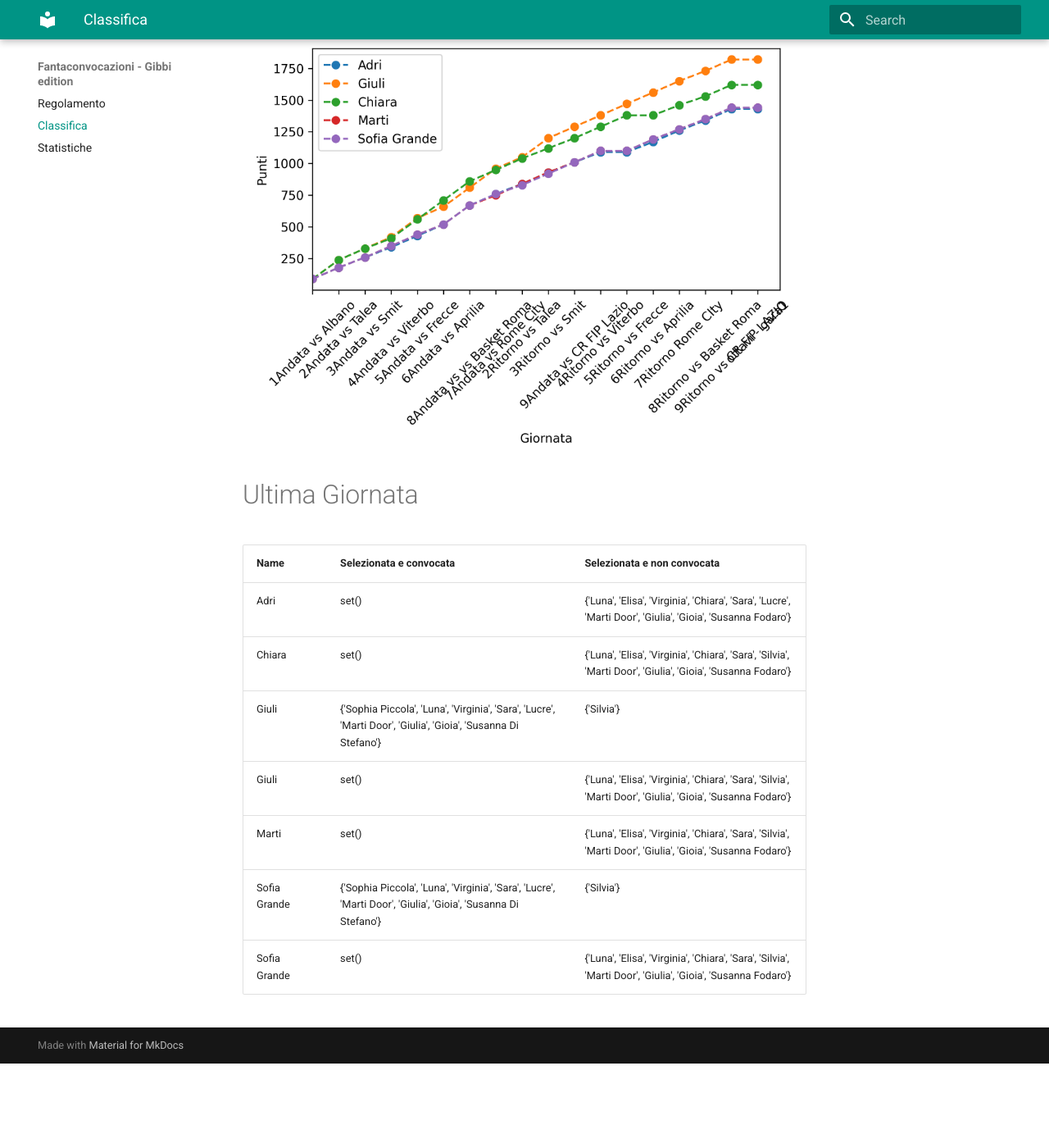
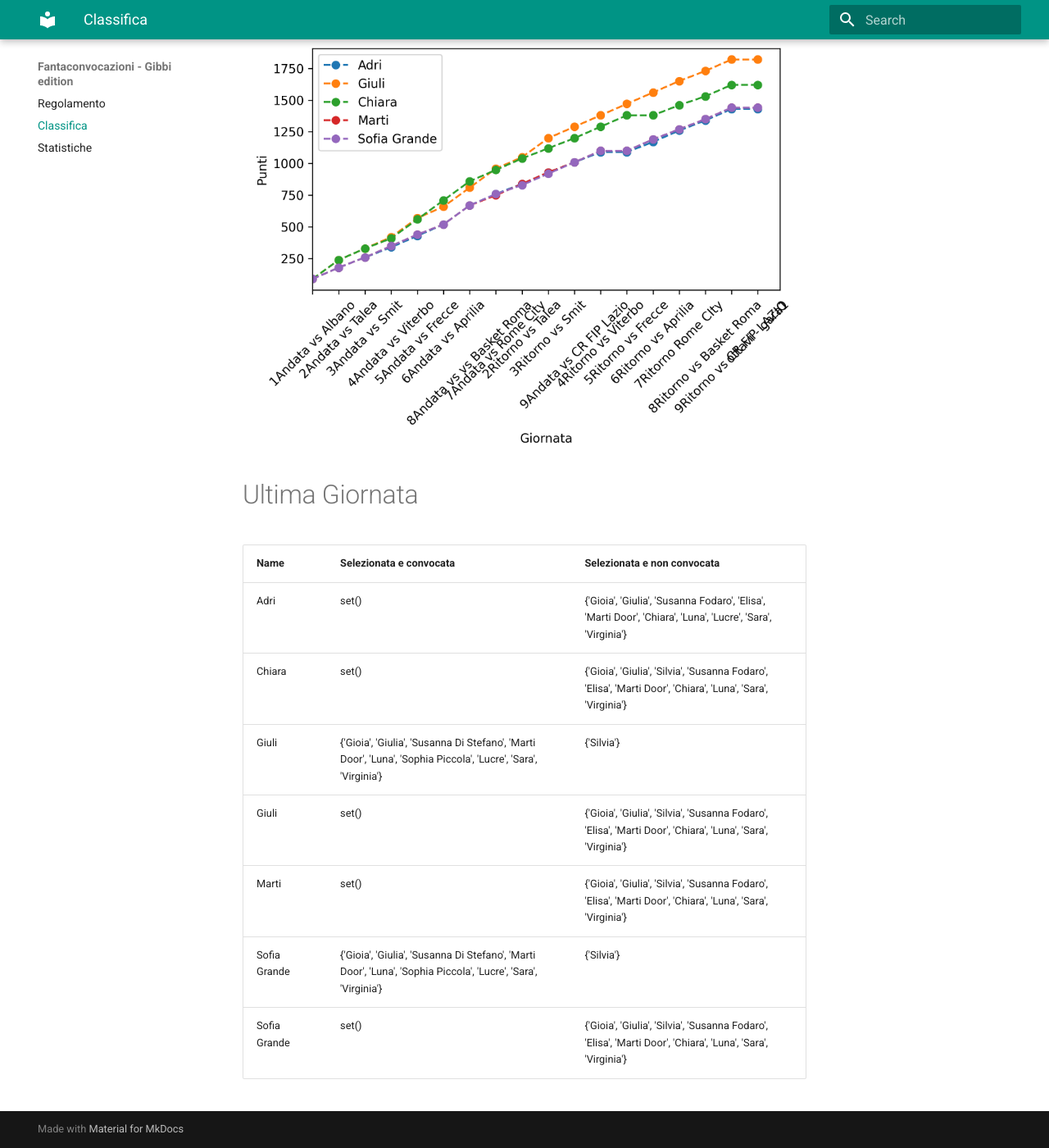
Before and after one commit to martinig94/fantagibbi, an MkDocs documentation site: the page built from docs/Classifica.md, in a window 1280 px wide and 1400 px high, scrolled down 565 px. Shown: the whole window at 82% size. Built offline with MkDocs 1.6.1 and Material for MkDocs 9.7.7, drawn with Linux system fonts in a browser that asks for light colours; before the commit the page ends 1862 px from its top, so only the background shows below that.

Commit message:
Auto-update from main.py

```diff
--- a/docs/Classifica.md
+++ b/docs/Classifica.md
@@ -18,11 +18,11 @@
 <!-- START_TABLE CORRECT -->
 | Name         | Selezionata e convocata                                                                                        | Selezionata e non convocata                                                                                  |
 |:-------------|:---------------------------------------------------------------------------------------------------------------|:-------------------------------------------------------------------------------------------------------------|
-| Adri         | set()                                                                                                          | {'Luna', 'Elisa', 'Virginia', 'Chiara', 'Sara', 'Lucre', 'Marti Door', 'Giulia', 'Gioia', 'Susanna Fodaro'}  |
-| Chiara       | set()                                                                                                          | {'Luna', 'Elisa', 'Virginia', 'Chiara', 'Sara', 'Silvia', 'Marti Door', 'Giulia', 'Gioia', 'Susanna Fodaro'} |
-| Giuli        | {'Sophia Piccola', 'Luna', 'Virginia', 'Sara', 'Lucre', 'Marti Door', 'Giulia', 'Gioia', 'Susanna Di Stefano'} | {'Silvia'}                                                                                                   |
-| Giuli        | set()                                                                                                          | {'Luna', 'Elisa', 'Virginia', 'Chiara', 'Sara', 'Silvia', 'Marti Door', 'Giulia', 'Gioia', 'Susanna Fodaro'} |
-| Marti        | set()                                                                                                          | {'Luna', 'Elisa', 'Virginia', 'Chiara', 'Sara', 'Silvia', 'Marti Door', 'Giulia', 'Gioia', 'Susanna Fodaro'} |
-| Sofia Grande | {'Sophia Piccola', 'Luna', 'Virginia', 'Sara', 'Lucre', 'Marti Door', 'Giulia', 'Gioia', 'Susanna Di Stefano'} | {'Silvia'}                                                                                                   |
-| Sofia Grande | set()                                                                                                          | {'Luna', 'Elisa', 'Virginia', 'Chiara', 'Sara', 'Silvia', 'Marti Door', 'Giulia', 'Gioia', 'Susanna Fodaro'} |
+| Adri         | set()                                                                                                          | {'Gioia', 'Giulia', 'Susanna Fodaro', 'Elisa', 'Marti Door', 'Chiara', 'Luna', 'Lucre', 'Sara', 'Virginia'}  |
+| Chiara       | set()                                                                                                          | {'Gioia', 'Giulia', 'Silvia', 'Susanna Fodaro', 'Elisa', 'Marti Door', 'Chiara', 'Luna', 'Sara', 'Virginia'} |
+| Giuli        | {'Gioia', 'Giulia', 'Susanna Di Stefano', 'Marti Door', 'Luna', 'Sophia Piccola', 'Lucre', 'Sara', 'Virginia'} | {'Silvia'}                                                                                                   |
+| Giuli        | set()                                                                                                          | {'Gioia', 'Giulia', 'Silvia', 'Susanna Fodaro', 'Elisa', 'Marti Door', 'Chiara', 'Luna', 'Sara', 'Virginia'} |
+| Marti        | set()                                                                                                          | {'Gioia', 'Giulia', 'Silvia', 'Susanna Fodaro', 'Elisa', 'Marti Door', 'Chiara', 'Luna', 'Sara', 'Virginia'} |
+| Sofia Grande | {'Gioia', 'Giulia', 'Susanna Di Stefano', 'Marti Door', 'Luna', 'Sophia Piccola', 'Lucre', 'Sara', 'Virginia'} | {'Silvia'}                                                                                                   |
+| Sofia Grande | set()                                                                                                          | {'Gioia', 'Giulia', 'Silvia', 'Susanna Fodaro', 'Elisa', 'Marti Door', 'Chiara', 'Luna', 'Sara', 'Virginia'} |
 <!-- END_TABLE CORRECT -->
```
